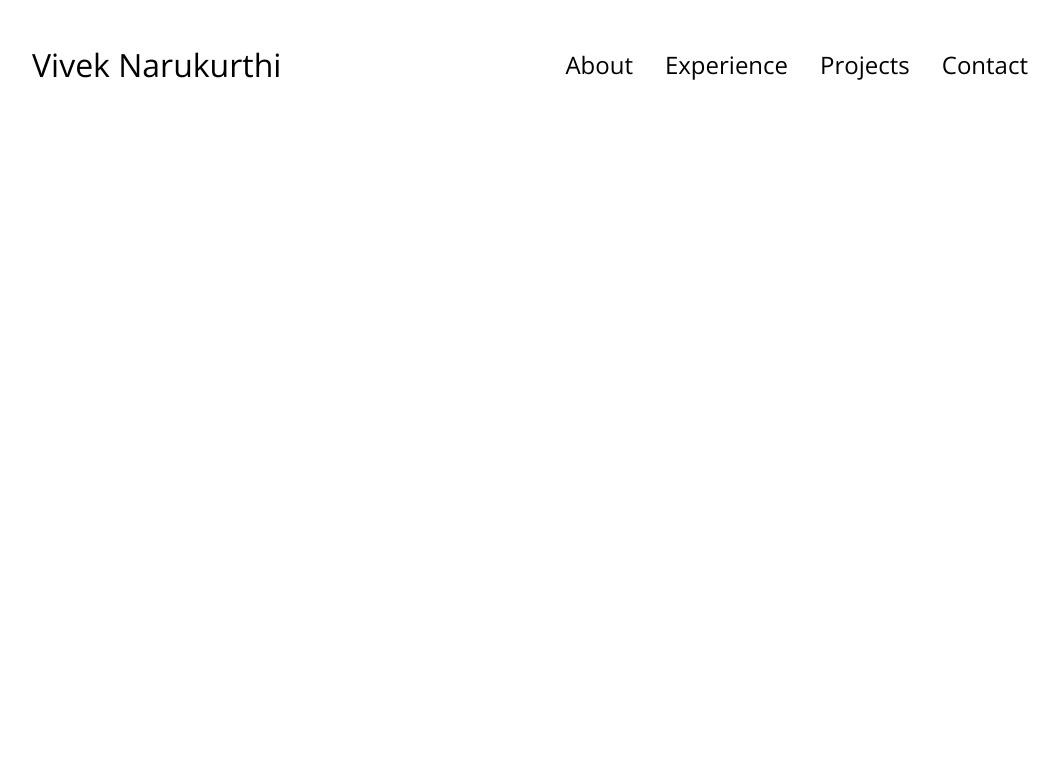
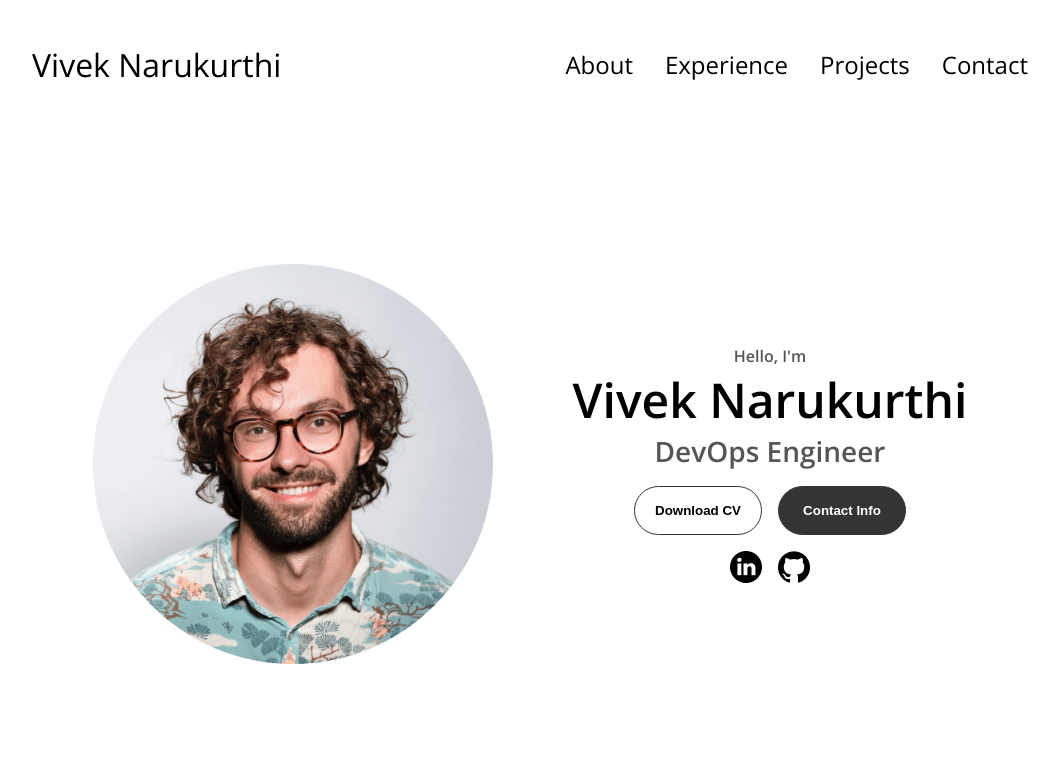
Before and after one commit to viveklol/Portfolio, a plain HTML site: page index.html in a window 1280 px wide. Shown: the whole page, without its empty margins (110-1169 px from the left). Drawn offline with nearby package versions, Linux system fonts and the light colour scheme.

Commit message:
Profile section added

```diff
--- a/index.html
+++ b/index.html
@@ -35,6 +35,41 @@
         </div>
         </div>
     </nav>
+    <section id="profile">
+        <div class="section__pic-container">
+          <img src="./assets/profile-pic.png" alt="John Doe profile picture" />
+        </div>
+        <div class="section__text">
+          <p class="section__text__p1">Hello, I'm</p>
+          <h1 class="title">Vivek Narukurthi</h1>
+          <p class="section__text__p2">DevOps Engineer</p>
+          <div class="btn-container">
+            <button
+              class="btn btn-color-2"
+              onclick="window.open('./assets/Vivek Resume.pdf')"
+            >
+              Download CV
+            </button>
+            <button class="btn btn-color-1" onclick="location.href='./#contact'">
+              Contact Info
+            </button>
+          </div>
+          <div id="socials-container">
+            <img
+              src="./assets/linkedin.png"
+              alt="My LinkedIn Profile"
+              class="icon"
+              onclick="location.href='https://www.linkedin.com/in/vivek-narukurthi/'"
+            />
+            <img
+              src="./assets/github.png"
+              alt="My Github Profile"
+              class="icon"
+              onclick="location.href='https://github.com/viveklol'"
+            />
+          </div>
+        </div>
+      </section>
     <script src="script.js"></script>
 </body>
 </html>
--- a/style.css
+++ b/style.css
@@ -142,3 +142,118 @@ a:hover {
 .hamburger-icon span:first-child {
     transform: none;
 }
+
+/* SECTIONS */
+
+section {
+    padding-top: 4vh;
+    height: 96vh;
+    margin: 0 10rem;
+    box-sizing: border-box;
+    min-height: fit-content;
+    }
+
+.section-container {
+    display: flex;
+}
+
+/* PROFILE SECTION */
+
+#profile {
+    display: flex;
+    justify-content: center;
+    gap: 5rem;
+    height: 80vh;
+}
+
+.section__pic-container {
+    display: flex;
+    height: 400px;
+    width: 400px;
+    margin: auto 0;
+}
+
+.section__text {
+    align-self: center;
+    text-align: center;
+}
+
+.section__text p {
+    font-weight: 600;
+}
+
+.section__text__p1 {
+    text-align: center;
+}
+
+.section__text__p2 {
+    font-size: 1.75rem;
+    margin-bottom: 1rem;
+}
+
+.title {
+    font-size: 3rem;
+    text-align: center;
+}
+
+#socials-container {
+    display: flex;
+    justify-content: center;
+    margin-top: 1rem;
+    gap: 1rem;
+}
+
+/* ICONS */
+
+.icon {
+    cursor: pointer;
+    height: 2rem;
+}
+
+/* BUTTONS */
+
+.btn-container {
+    display: flex;
+    justify-content: center;
+    gap: 1rem;
+}
+
+.btn {
+    font-weight: 600;
+    transition: all 300ms ease;
+    padding: 1rem;
+    width: 8rem;
+    border-radius: 2rem;
+}
+
+.btn-color-1,
+.btn-color-2 {
+    border: rgb(52,52,52) 0.1rem solid;
+}
+
+.btn-color-1:hover,
+.btn-color-2:hover {
+    cursor: pointer;
+}
+
+.btn-color-1,
+.btn-color-2:hover {
+    background: rgb(52,52,52);
+    color: white;
+}
+
+.btn-color-1:hover {
+    background: rgb(0,0,0);
+}
+
+.btn-color-2 {
+    background: none;
+}
+
+.btn-color-2:hover {
+    border: rgb(255,255,255) 0.1rem solid;
+}
+
+.btn-container {
+    gap: 1rem;
+}
```
